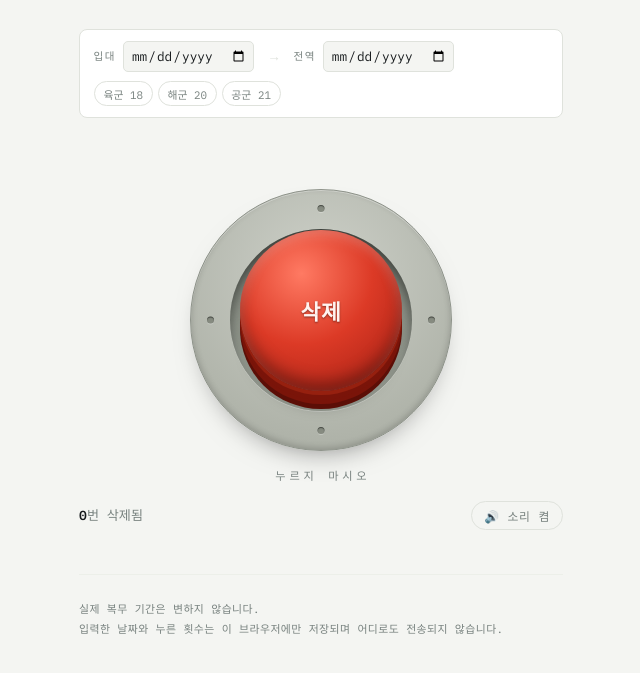
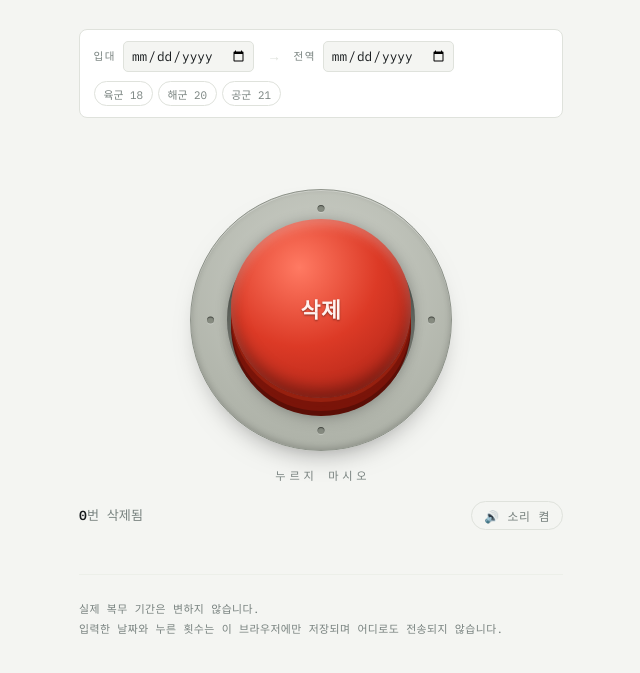
Before and after one commit to arttechcorp/army-delete, a plain HTML site: page index.html in a window 1280 px wide. Shown: the part 171-844 px from the top of the page, without its empty margins (319-959 px from the left). Drawn offline with Linux system fonts and the light colour scheme; a web font is replaced by a local one.

Commit message:
머리를 키우고 띄워서 튀어나오게
캡이 배럴 안에 들어가 앉아 있어 평평해 보였다. 실제 비상정지 스위치는
머리가 하우징 입구를 거의 다 덮고 플레이트 위로 그림자를 떨어뜨린다.

- 캡 62% → 69%. 배럴(72%)과의 어두운 링이 25px → 4.3px 로 줄어
  머리가 입구를 거의 덮는다
- 머리 밑 접촉 그림자 추가 — 회색 링 위로 번져 떠 있는 게 보인다.
  눌리면 좁고 진해진다
- margin-bottom 18 → 22px 로 중앙보다 4px 높게 앉힘

배럴은 캡보다 계속 넓게 유지했다. 캡이 더 넓으면 눌렸을 때 밝은
플레이트가 드러나 다시 구멍처럼 보인다. 원통 바닥 고정(209.1px)과
드러나는 면이 전부 배럴 안이라는 조건은 그대로.

Co-Authored-By: Claude Opus 5 <noreply@anthropic.com>

```diff
--- a/index.html
+++ b/index.html
@@ -347,7 +347,9 @@
   .plate::before{
     content:"";
     position:absolute;
-    inset:15%;
+    /* 캡(69%)보다 아주 조금만 넓게 — 눌렸을 때 드러나는 면이 반드시 이 어두운 안쪽이어야 한다.
+       캡이 더 넓으면 밝은 플레이트가 드러나서 다시 구멍처럼 보인다. */
+    inset:14%;
     border-radius:50%;
     background:radial-gradient(circle at 50% 12%, var(--socket-deep) 0%, var(--socket) 72%);
     box-shadow:
@@ -370,7 +372,7 @@
   #deleteBtn{
     position:relative;
     z-index:1;
-    width:62%;
+    width:69%;
     aspect-ratio:1;
     padding:0;
     border:0;
@@ -385,7 +387,7 @@
     text-shadow:0 1px 2px rgba(0,0,0,.42);
     /* 원통 높이만큼 아래 마진을 줘야 원 안에서 광학적으로 중앙에 온다.
        transform 이 아니라 마진으로 잡아야 눌림 애니메이션과 값이 얽히지 않는다. */
-    margin-bottom:18px;
+    margin-bottom:22px;
     /* 4단으로 쌓은 측면 — 아래로 갈수록 어두워져 원통으로 읽힌다.
        눌림 상태와 레이어 수·순서가 같아야 box-shadow 가 보간된다. */
     box-shadow:
@@ -393,9 +395,10 @@
       0 9px 0 var(--cap-wall-2),
       0 13px 0 var(--cap-wall-2),
       0 18px 0 var(--cap-wall-3),
-      0 22px 16px -10px rgba(0,0,0,.5),
+      0 4px 14px 2px rgba(0,0,0,.28),      /* 머리 밑 접촉 그림자 — 회색 위로 번져 떠 있는 게 보인다 */
+      0 24px 18px -8px rgba(0,0,0,.42),
       inset 0 -9px 15px rgba(0,0,0,.34),
-      inset 0 5px 12px rgba(255,255,255,.24);
+      inset 0 6px 11px rgba(255,255,255,.28);
     transition:transform .12s ease, box-shadow .12s ease;   /* 놓을 때 — 천천히 올라온다 */
     touch-action:manipulation;
     -webkit-user-select:none;user-select:none;
@@ -410,7 +413,8 @@
       0 3px 0 var(--cap-wall-2),
       0 4px 0 var(--cap-wall-2),
       0 6px 0 var(--cap-wall-3),
-      0 8px 10px -7px rgba(0,0,0,.45),
+      0 2px 7px 0 rgba(0,0,0,.36),         /* 내려앉으면 접촉 그림자가 좁고 진해진다 */
+      0 10px 12px -8px rgba(0,0,0,.4),
       inset 0 -5px 11px rgba(0,0,0,.42),
       inset 0 3px 9px rgba(255,255,255,.14);
     transition:transform .05s ease, box-shadow .05s ease;   /* 누를 때 — 빠르게 들어간다 */
```
